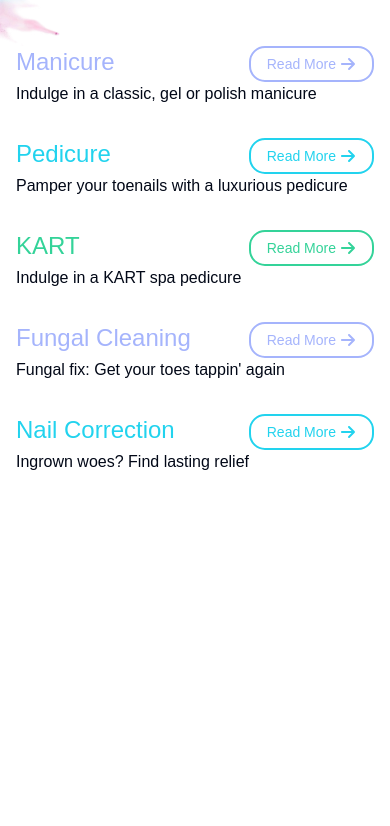
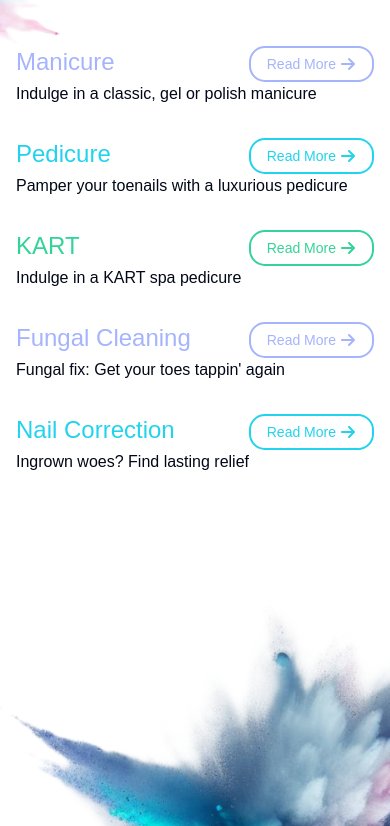
Before and after one commit to ConstantinIlisescu/linaillab-website-react, a React (Vite) app: page / in a window 390 px wide. Shown: the part 1518-2344 px from the top of the page. Before the commit the page ends 1992 px from the top, so only its background shows below. Built offline with nearby package versions, Linux system fonts and the light colour scheme; a web font is replaced by a local one.

Commit message:
mobile footer completed

```diff
--- a/src/routes/home/Home.css
+++ b/src/routes/home/Home.css
@@ -18,3 +18,10 @@
   background-size: auto 200px;
   background-repeat: no-repeat;
 }
+
+.main-section-footer-bg-img {
+  background-image: url("../../assets/images/mobile/splash-main-footer.png");
+  background-position: left;
+  background-size: cover;
+  background-repeat: no-repeat;
+}
--- a/src/routes/home/Home.tsx
+++ b/src/routes/home/Home.tsx
@@ -41,7 +41,7 @@ const Home = () => {
           <p className="text-gray-700 pr-10">{WELCOME.description}</p>
         </Container>
       </div>
-      <div className="main-section-services-bg-img pt-28">
+      <div className="main-section-services-bg-img pt-28 mb-28">
         <Container>
           <div className="text-4xl pb-10 text-right ">
             <p className="text-fuchsia-500 font-italiana">{SERVICES.title}</p>
@@ -63,6 +63,7 @@ const Home = () => {
           </div>
         </Container>
       </div>
+      <div className="main-section-footer-bg-img pt-28 h-60"></div>
     </>
   );
 };
```
Also changed, not shown: src/assets/images/mobile/splash-main-footer.png (added).
